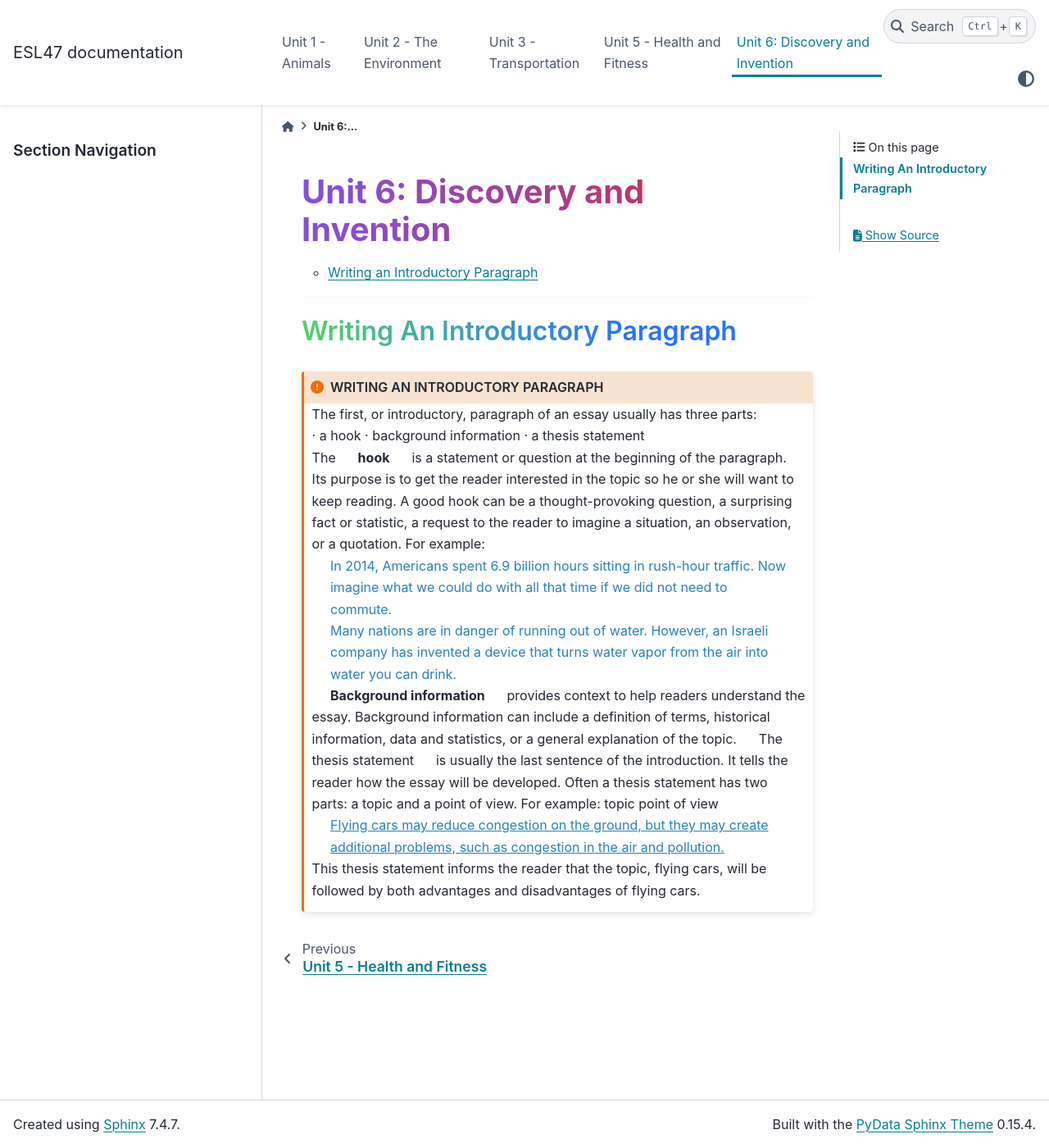
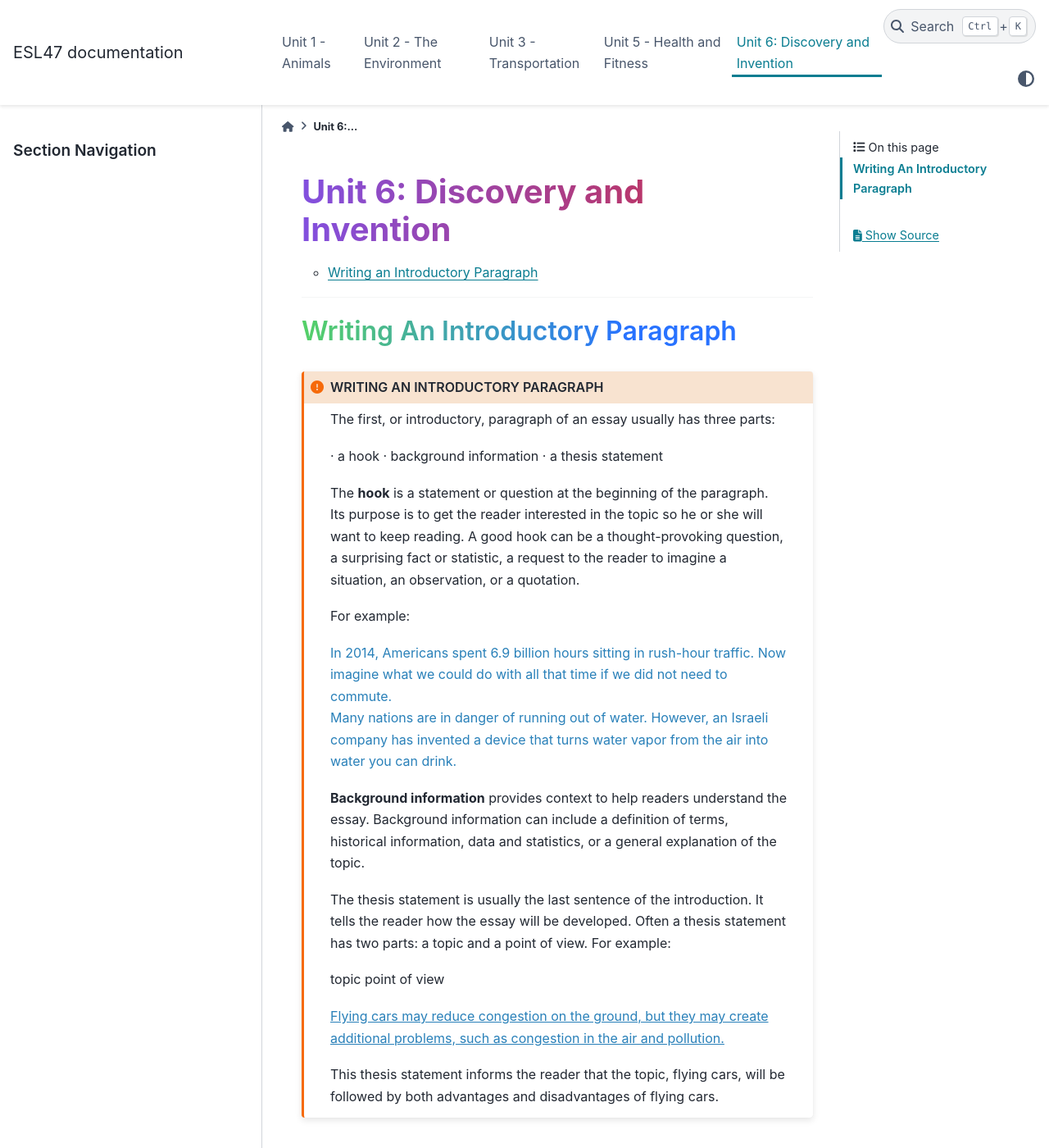
Before and after one commit to vpa24/ESL-47---Intermediate-Low-Integrated-Reading-Writing, a Sphinx documentation site: the page built from docs/source/unit6.md, in a window 1280 px wide and 1400 px high. Shown: the whole window at 82% size. Built offline with Sphinx 7.4.7 and the PyData theme 0.15.4, drawn with Linux system fonts in a browser that asks for light colours; some web fonts are replaced.

Commit message:
edit WRITING AN INTRODUCTORY PARAGRAPH

`````diff
--- a/docs/source/unit6.md
+++ b/docs/source/unit6.md
@@ -10,20 +10,18 @@
 :class: important
 
 ```{raw} html
-The first, or introductory, paragraph of an essay usually has three parts: <br/>
-· a hook	· background information	· a thesis statement
-<br/>
-The <span style="font-weight:bold">hook</span> is a statement or question at the beginning of the paragraph. Its purpose is to get the reader interested in the topic so he or she will want to keep reading. A good hook can be a thought-provoking question, a surprising fact or statistic, a request to the reader to imagine a situation, an observation, or a quotation.
-For example:
-<div class="color-blue">In 2014, Americans spent 6.9 billion hours sitting in rush-hour traffic. Now imagine what we could do with all that time if we did not need to commute.<br/> Many nations are in danger of running out of water. However, an Israeli company has invented a device that turns water vapor from the air into water you can drink.</div>
+<p>The first, or introductory, paragraph of an essay usually has three parts:</p>
+<p>· a hook	· background information	· a thesis statement</p>
+<p>The <span style="font-weight:bold">hook</span> is a statement or question at the beginning of the paragraph. Its purpose is to get the reader interested in the topic so he or she will want to keep reading. A good hook can be a thought-provoking question, a surprising fact or statistic, a request to the reader to imagine a situation, an observation, or a quotation.</p>
+<p>For example:</p>
+<p class="color-blue">In 2014, Americans spent 6.9 billion hours sitting in rush-hour traffic. Now imagine what we could do with all that time if we did not need to commute.<br/> Many nations are in danger of running out of water. However, an Israeli company has invented a device that turns water vapor from the air into water you can drink.</p>
 
-<span style="font-weight:bold">Background information</span> provides context to help readers understand the essay. Background information can include a definition of terms, historical information, data and statistics, or a general explanation of the topic.
+<p><span style="font-weight:bold">Background information</span> provides context to help readers understand the essay. Background information can include a definition of terms, historical information, data and statistics, or a general explanation of the topic.</p>
 
-<span style-"font-weight:bold">The thesis statement</span> is usually the last sentence of the introduction. It tells the reader how the essay will be developed. Often a thesis statement has two parts: a topic and a point of view. For example:
-	topic	point of view
-<div class="color-blue" style="text-decoration:underline">Flying cars may reduce congestion on the ground, but they may create
-additional problems, such as congestion in the air and pollution.</div>
+<p><span style-"font-weight:bold">The thesis statement</span> is usually the last sentence of the introduction. It tells the reader how the essay will be developed. Often a thesis statement has two parts: a topic and a point of view. For example:</p>
+<p>	topic	point of view</p>
+<p class="color-blue" style="text-decoration:underline">Flying cars may reduce congestion on the ground, but they may create
+additional problems, such as congestion in the air and pollution.</p>
 
-This thesis statement informs the reader that the topic, flying cars, will be followed
-by both advantages and disadvantages of flying cars.
+<p>This thesis statement informs the reader that the topic, flying cars, will be followed by both advantages and disadvantages of flying cars.</p>
 ````
`````
